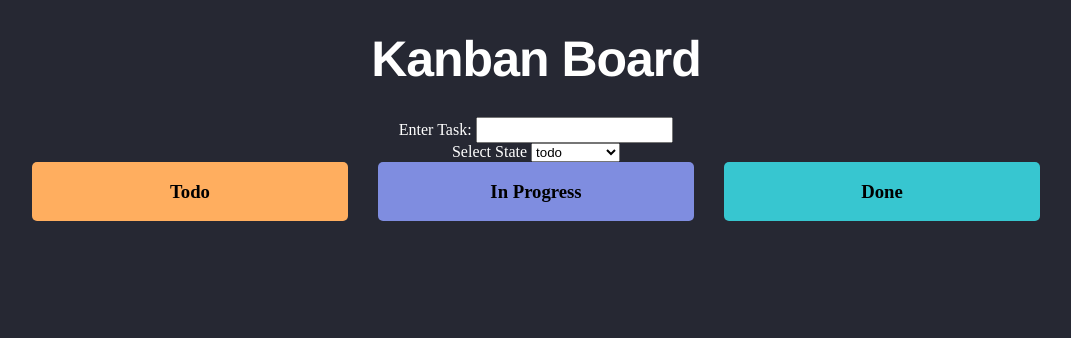
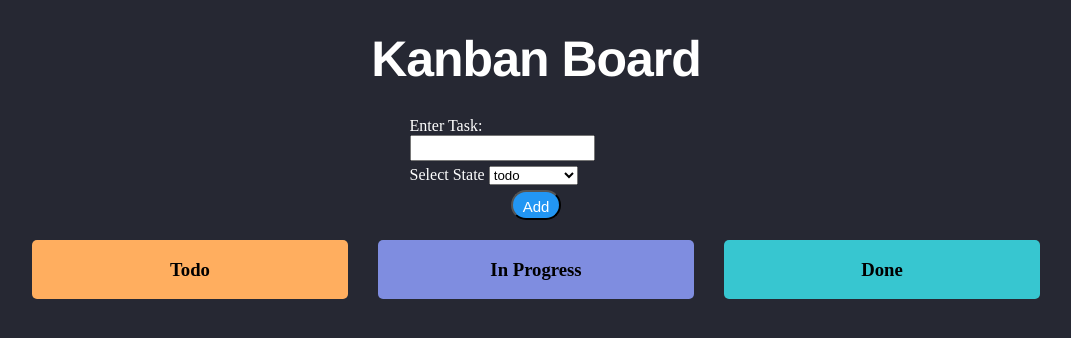
Before and after one commit to Verina-Armanyous/FLASK_TODO, a Flask app: page / in a window 1280 px wide. Shown: the top 338 px of the page, without its empty margins (104-1175 px from the left). Run offline with Flask 2, Linux system fonts and the light colour scheme; data that the repository does not hold is empty; some libraries are stand-ins or nearby versions.

Commit message:
buttons styling

```diff
--- a/static/base.css
+++ b/static/base.css
@@ -13,25 +13,30 @@ h1 {
 }
 
 form {
-  justify-content: center;
-  align-items: center;
-  text-align: center;
+  /* justify-content: left;
+  align-items: left; */
+  text-align: left;
   color: white;
-  height: 30px;
+  margin-left: 40%;
+  margin-right: 40%;
 }
+
 input {
-  width: 15%;
+  width: 70%;
   height: 20px;
+  margin-bottom: 5px;
 }
 #submit-button {
-  width: 30px;
+  width: 50px;
+  border-radius: 28px;
   height: 30px;
-  text-align: center;
+  justify-content: center;
   padding: 6px 0;
-  font-size: 12px;
-  border-radius: 15px;
-  color: #5177e4;
-  font-weight: bold;
+  font-size: 15px;
+  background-color: #2296f3;
+  color: white;
+  margin: 5px auto;
+  display: block;
 }
 #submit-button:hover {
   background-color: #ffc689;
@@ -55,6 +60,7 @@ input {
   clear: right;
   margin: 15px;
   border-radius: 5px;
+  display: block;
 }
 
 .card {
@@ -71,6 +77,25 @@ input {
   align-items: center;
   text-align: center;
   line-height: 50px;
-  color: #fd4522;
+  color: #e60023cc;
+  font-weight: bold;
   padding-right: 10px;
 }
+#left-button {
+  float: right;
+  justify-content: center;
+  align-items: center;
+  text-align: center;
+  line-height: 50px;
+  color: black;
+  padding-right: 10px;
+}
+#right-button {
+  float: right;
+  justify-content: center;
+  align-items: center;
+  text-align: center;
+  line-height: 50px;
+  color: #1eb041;
+  padding-right: 10px;
+}
```
